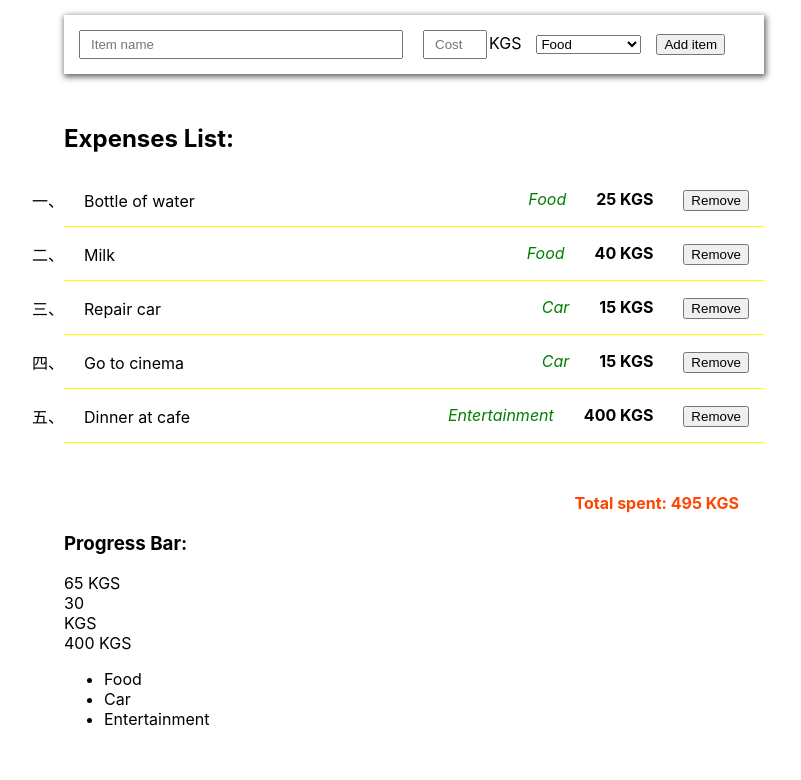
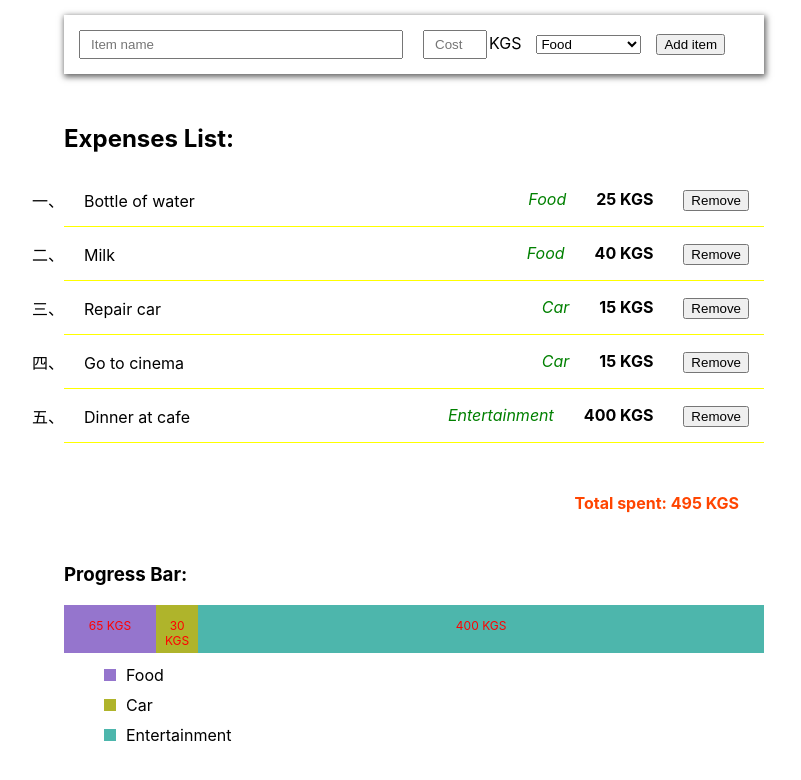
Before and after one commit to Libron/hw-57, a React (Create React App) app: page / in a window 1280 px wide. Shown: the top 780 px of the page, without its empty margins (226-1027 px from the left). Built offline with nearby package versions, Linux system fonts and the light colour scheme.

Commit message:
Added styles

```diff
--- a/src/components/ProgressBar/ProgressBar.css
+++ b/src/components/ProgressBar/ProgressBar.css
@@ -0,0 +1,60 @@
+h3 {
+    margin-top: 50px;
+}
+
+.ProgressBar {
+    width: 100%;
+    height: 35px;
+    font-size: 0;
+}
+
+.ProgressBar div {
+height: 100%;
+    font-size: 12px;
+    display: inline-block;
+    text-align: center;
+    color: red;
+    padding-top: 13px;
+    overflow: hidden;
+}
+
+.ProgressBar .Food {
+    background: #9575cd;
+}
+
+.ProgressBar .Car {
+    background: #afb42b;
+}
+
+.ProgressBar .Entertainment {
+    background: #4db6ac;
+}
+
+.ProgressBar-Info {
+    margin-top: 20px;
+}
+
+.ProgressBar-Info .Food::before {
+    background: #9575cd;
+}
+
+.ProgressBar-Info .Car::before {
+    background: #afb42b;
+}
+
+.ProgressBar-Info .Entertainment::before {
+    background: #4db6ac;
+}
+
+.ProgressBar-Info li {
+    list-style: none;
+    padding: 5px 0;
+}
+
+.ProgressBar-Info li::before {
+    content: "";
+    width: 12px;
+    height: 12px;
+    margin-right: 10px;
+    display: inline-block;
+}
```
